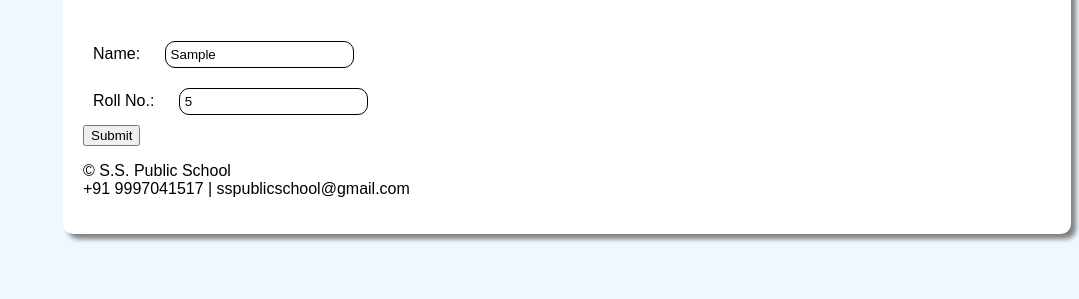
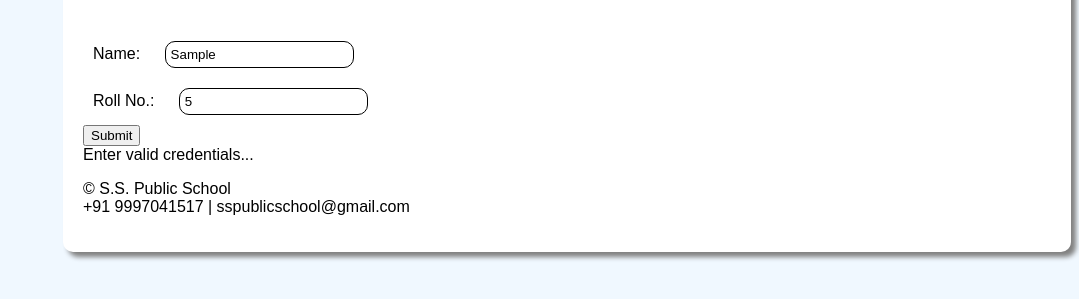
Before and after one commit to muditvij/resultssps, a plain HTML site: page index.html in a window 1280 px wide. Both pictures are taken after typing "Sample", "5" into the empty fields and a click on the button "Submit". Shown: the part 433-732 px from the top of the page, without its empty margins (201-1280 px from the left). Drawn offline with Linux system fonts and the light colour scheme.

Commit message:
Update index.html

```diff
--- a/index.html
+++ b/index.html
@@ -10,7 +10,7 @@
         <label for="roll">Roll No.: </label>
         <input type="number" name="roll" id="roll" required><br>
         <button onclick="result()">Submit</button>
-    </form>
+    <div id="output"></div>
     <footer>
         <p>&copy; S.S. Public School <br> +91 9997041517 | sspublicschool@gmail.com</p>
     </footer>
@@ -26,8 +26,14 @@
     function result(){
         x= document.getElementById("name").value
         y= document.getElementById("roll").value
-        if(x=="MUDIT" && y==111000){
-            document.location = "https://muditvij.github.io/mutv/"
+        if(x=="MANAV JAISWAL" && y==111000){
+            document.location = "https://muditvij.github.io/resultssps/result_manav.html"
+        }
+        else if(x=="AYUSH SHARMA" && y==111002){
+            document.location = "https://muditvij.github.io/resultssps/result_ayush.html"
+        }
+        else{
+            document.getElementById("output").innerHTML = "Enter valid credentials..."
         }
     }
 </script>
```
